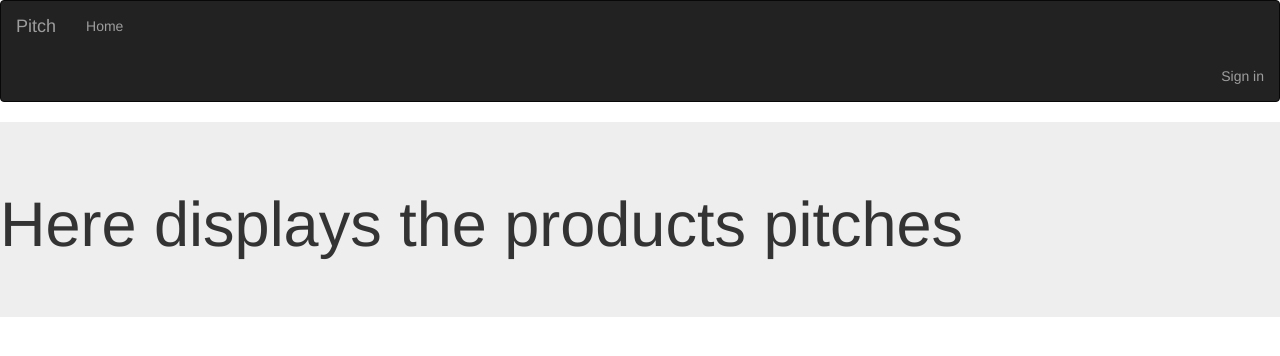
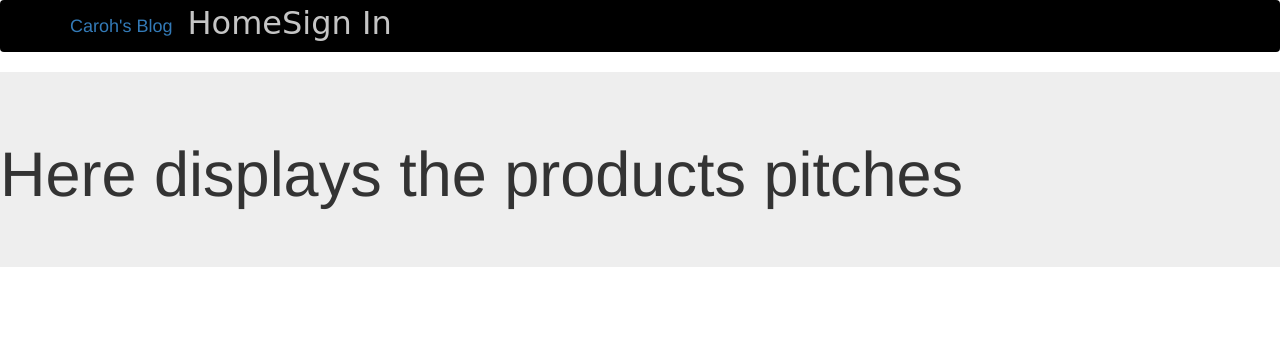
Before and after one commit to CarolineNyamburaW/PITCH_GURUS, a Flask app: page /category/product in a window 1280 px wide. Shown: the top 356 px of the page. Run offline with Flask 2, Linux system fonts and the light colour scheme; data that the repository does not hold is empty; some libraries are stand-ins or nearby versions.

Commit message:
made changes

```diff
--- a/app/templates/navbar.html
+++ b/app/templates/navbar.html
@@ -1,26 +1,52 @@
-<div class="navbar navbar-inverse" role="navigation">
-    <div class="container-fluid">
-      <div class="navbar-header">
-        <button type="button" class="navbar-toggle" data-toggle="collapse" data-target=".navbar-collapse">
-          <span class="sr-only">Toggle navigation</span>
-          <span class="icon-bar"></span>
-          <span class="icon-bar"></span>
-          <span class="icon-bar"></span>
-        </button>
-        <a class="navbar-brand" href="/">Pitch </a>
+
+<style>
+  .site-header .navbar {
+  background-color: #000;
+}
+
+.site-header .navbar-nav .nav-link {
+  color:#cbd5db;
+  font-family: 'Rancho', cursive;
+    font-size: 4vh;
+    color: #c5c5c5;
+}
+
+.site-header .navbar-nav .nav-link:hover {
+  color: #ffffff;
+  font-family: 'Rancho', cursive;
+    font-size: 4vh;
+    color: #c5c5c5;
+}
+
+.site-header .navbar-nav .nav-link.active {
+  font-weight: 500;
+  font-family: 'Rancho', cursive;
+    font-size: 4vh;
+    color: #c5c5c5;
+}
+
+</style>
+
+
+<header class="site-header">
+  <nav class="navbar navbar-expand-md navbar-dark bg-steel fixed-top">
+    <div class="container">
+      <a class="navbar-brand mr-4" href="/">Caroh's Blog</a>
+
+      <div class="collapse navbar-collapse" id="navbarToggle">
+        <div class="navbar-nav mr-auto">
+          <a class="nav-item nav-link" href="/">Home</a>
+        </div>
+        <!-- Navbar Right Side -->
+        <div class="navbar-nav">
+          {% if current_user.is_authenticated %}
+            <a class="nav-item nav-link" href="{{url_for('main.profile',uname=current_user.username)}}">Profile</a>
+            <a class="nav-item nav-link" href="{{url_for('auth.logout')}}">Sign Out</a>
+          {% else %}
+            <a class="nav-item nav-link" href="{{url_for('auth.login')}}">Sign In</a>
+          {% endif %}
+        </div>
       </div>
-      <div class="navbar-collapse collapse">
-        <ul class="nav navbar-nav">
-          <li><a href="/">Home</a></li>
-      </div>
-      <ul class="nav navbar-nav navbar-right">
-        {% if current_user.is_authenticated %}
-        <li><a href="{{url_for('main.profile',uname=current_user.username)}}">Profile</a></li>
-        <li><a href="{{url_for('auth.logout')}}">Sign out</a></li>
-        {% else %}
-        <li><a href="{{url_for('auth.login')}}">Sign in</a></li>
-        {%endif%}
-      </ul>
-
     </div>
-  </div>
+  </nav>
+</header>
```
Also changed, not shown: app/templates/base.html (+11 -8 lines), app/templates/index.html (+69 -6 lines), app/static/css/main.css (added).
